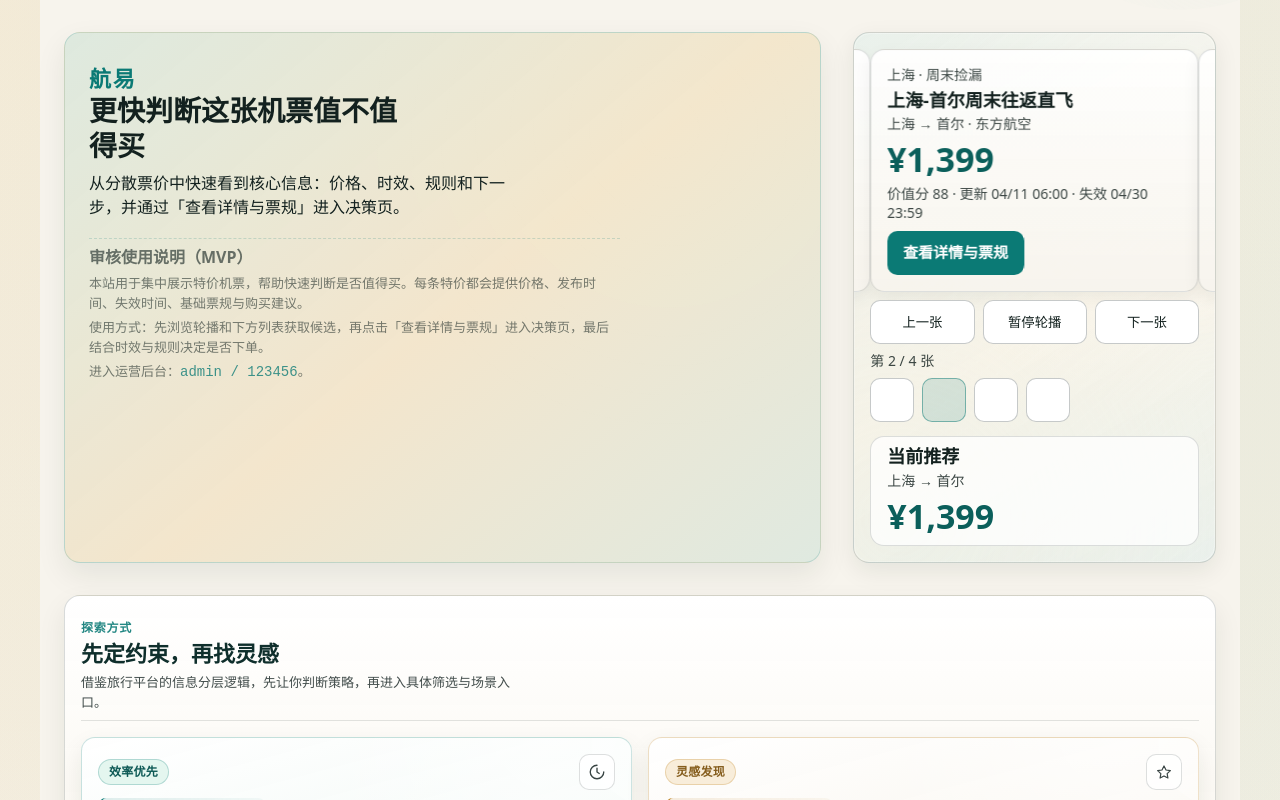
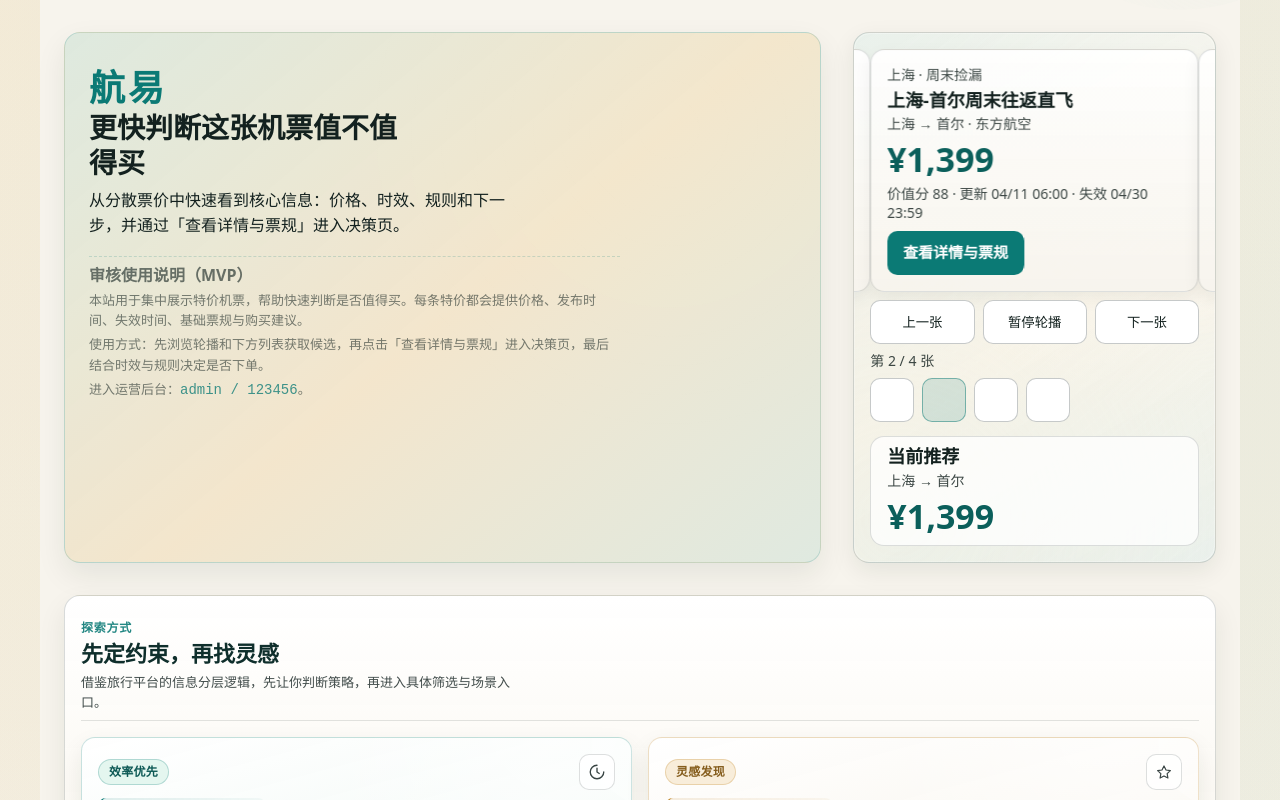
Before and after one commit to Asaki14/Airplane-Ticket-Manager, a Next.js app: page / in a window 1280 px wide. Shown: the top 800 px of the page. Built offline with nearby package versions, Linux system fonts and the light colour scheme; no server answers.

Commit message:
fix: further enlarge 航易 brand to display size

```diff
--- a/src/styles/globals.css
+++ b/src/styles/globals.css
@@ -1449,7 +1449,7 @@ select:focus-visible {
 }
 
 .eyebrow {
-  font-size: var(--font-size-title-md);
+  font-size: var(--font-size-display);
   line-height: var(--line-height-tight);
   font-weight: var(--font-weight-bold);
   text-transform: uppercase;
```
